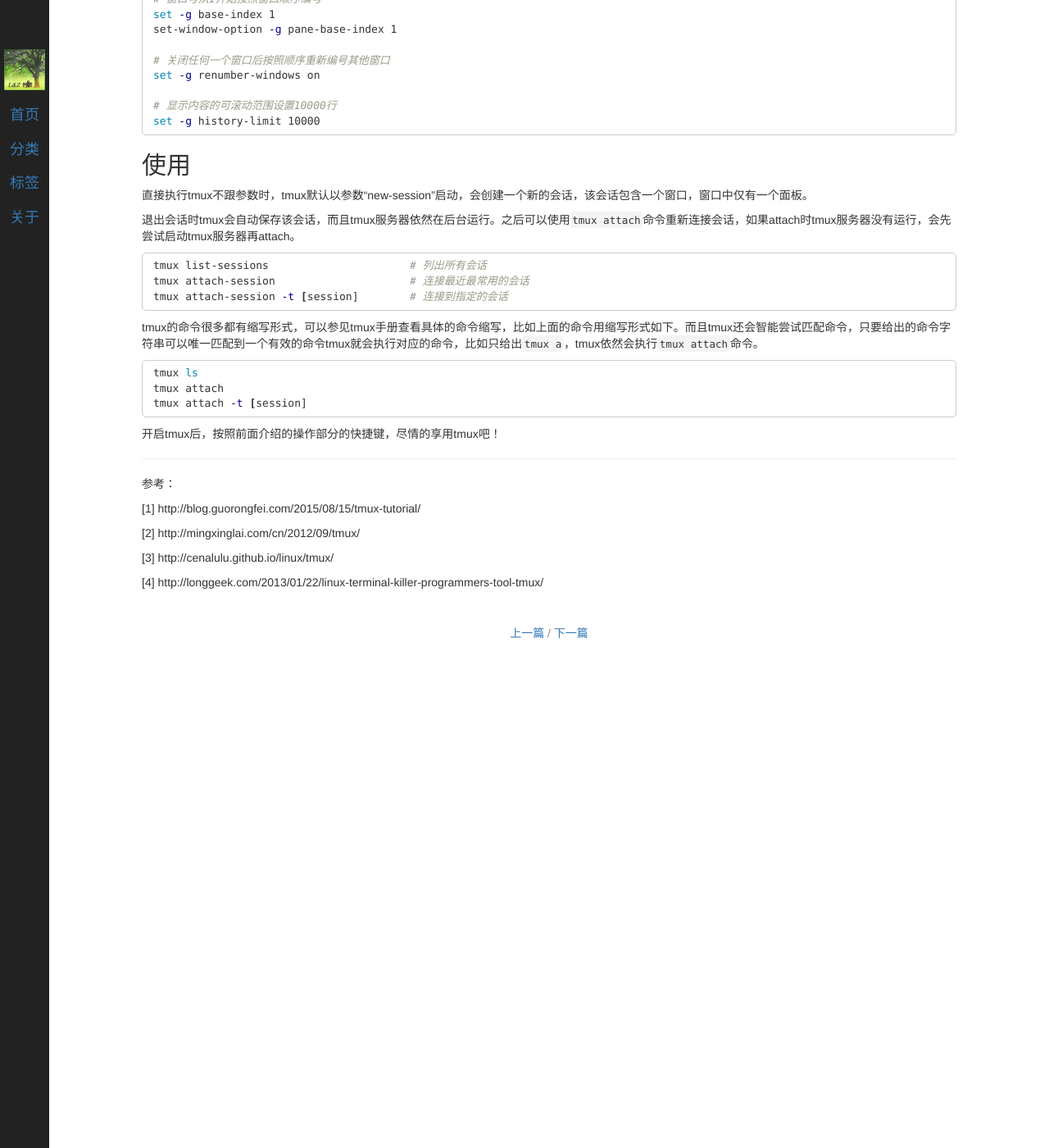
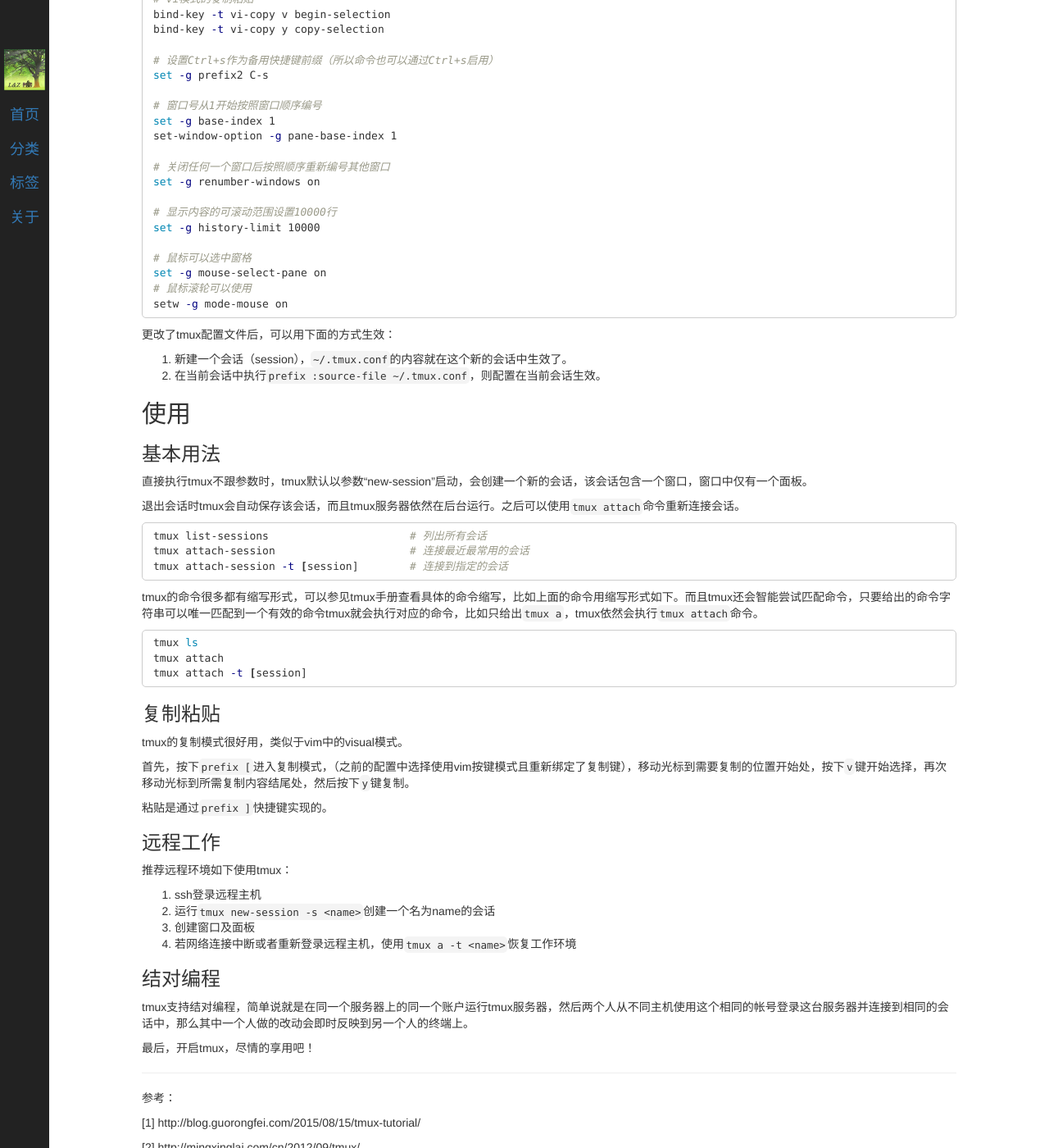
Before and after one commit to iceway/iceway.github.io, a Jekyll site: the page built from _posts/2016-04-16-use-tmux.md, in a window 1280 px wide and 1400 px high, scrolled down 3169 px. Shown: the whole window at 82% size. Built offline with Jekyll 4.4.1, drawn with Linux system fonts in a browser that asks for light colours; Markdown is read by kramdown in place of the engine named in the settings; some of the changed text lies outside the part shown.

Commit message:
post: update use tmux
Signed-off-by: Iceway Zhang <iceway.zhang@gmail.com>

````diff
--- a/_posts/2016-04-16-use-tmux.md
+++ b/_posts/2016-04-16-use-tmux.md
@@ -112,6 +112,9 @@
 # 增强色彩
 set -g default-terminal 'screen-256color'
 
+# 窗口支持UTF-8
+setw -g utf8 on
+
 # 设置使用vi命令模式，如果习惯使用emacs，可以设置为emacs
 setw -g mode-keys vi
 
@@ -123,6 +126,10 @@
 # 使用Ctrl+h和Ctrl+l切换上一个和下一个窗口
 bind-key -r C-h select-window -t :-
 bind-key -r C-l select-window -t :+
+
+# vi模式的复制粘贴
+bind-key -t vi-copy v begin-selection
+bind-key -t vi-copy y copy-selection
 
 # 设置Ctrl+s作为备用快捷键前缀（所以命令也可以通过Ctrl+s启用）
 set -g prefix2 C-s
@@ -136,13 +143,25 @@
 
 # 显示内容的可滚动范围设置10000行
 set -g history-limit 10000
+
+# 鼠标可以选中窗格
+set -g mouse-select-pane on
+# 鼠标滚轮可以使用
+setw -g mode-mouse on
 ```
+
+更改了tmux配置文件后，可以用下面的方式生效：
+
+1. 新建一个会话（session），`~/.tmux.conf`的内容就在这个新的会话中生效了。
+2. 在当前会话中执行`prefix :source-file ~/.tmux.conf`，则配置在当前会话生效。
 
 ## 使用
 
+### 基本用法
+
 直接执行tmux不跟参数时，tmux默认以参数“new-session”启动，会创建一个新的会话，该会话包含一个窗口，窗口中仅有一个面板。
 
-退出会话时tmux会自动保存该会话，而且tmux服务器依然在后台运行。之后可以使用`tmux attach`命令重新连接会话，如果attach时tmux服务器没有运行，会先尝试启动tmux服务器再attach。
+退出会话时tmux会自动保存该会话，而且tmux服务器依然在后台运行。之后可以使用`tmux attach`命令重新连接会话。
 
 ```bash
 tmux list-sessions			# 列出所有会话
@@ -158,7 +177,28 @@
 tmux attach -t [session]
 ```
 
-开启tmux后，按照前面介绍的操作部分的快捷键，尽情的享用tmux吧！
+### 复制粘贴
+
+tmux的复制模式很好用，类似于vim中的visual模式。
+
+首先，按下`prefix [`进入复制模式，（之前的配置中选择使用vim按键模式且重新绑定了复制键），移动光标到需要复制的位置开始处，按下`v`键开始选择，再次移动光标到所需复制内容结尾处，然后按下`y`键复制。
+
+粘贴是通过`prefix ]`快捷键实现的。
+
+### 远程工作
+
+推荐远程环境如下使用tmux：
+
+1. ssh登录远程主机
+2. 运行`tmux new-session -s <name>`创建一个名为name的会话
+3. 创建窗口及面板
+4. 若网络连接中断或者重新登录远程主机，使用`tmux a -t <name>`恢复工作环境
+
+### 结对编程
+
+tmux支持结对编程，简单说就是在同一个服务器上的同一个账户运行tmux服务器，然后两个人从不同主机使用这个相同的帐号登录这台服务器并连接到相同的会话中，那么其中一个人做的改动会即时反映到另一个人的终端上。
+
+最后，开启tmux，尽情的享用吧！
 
 -----
 
````
